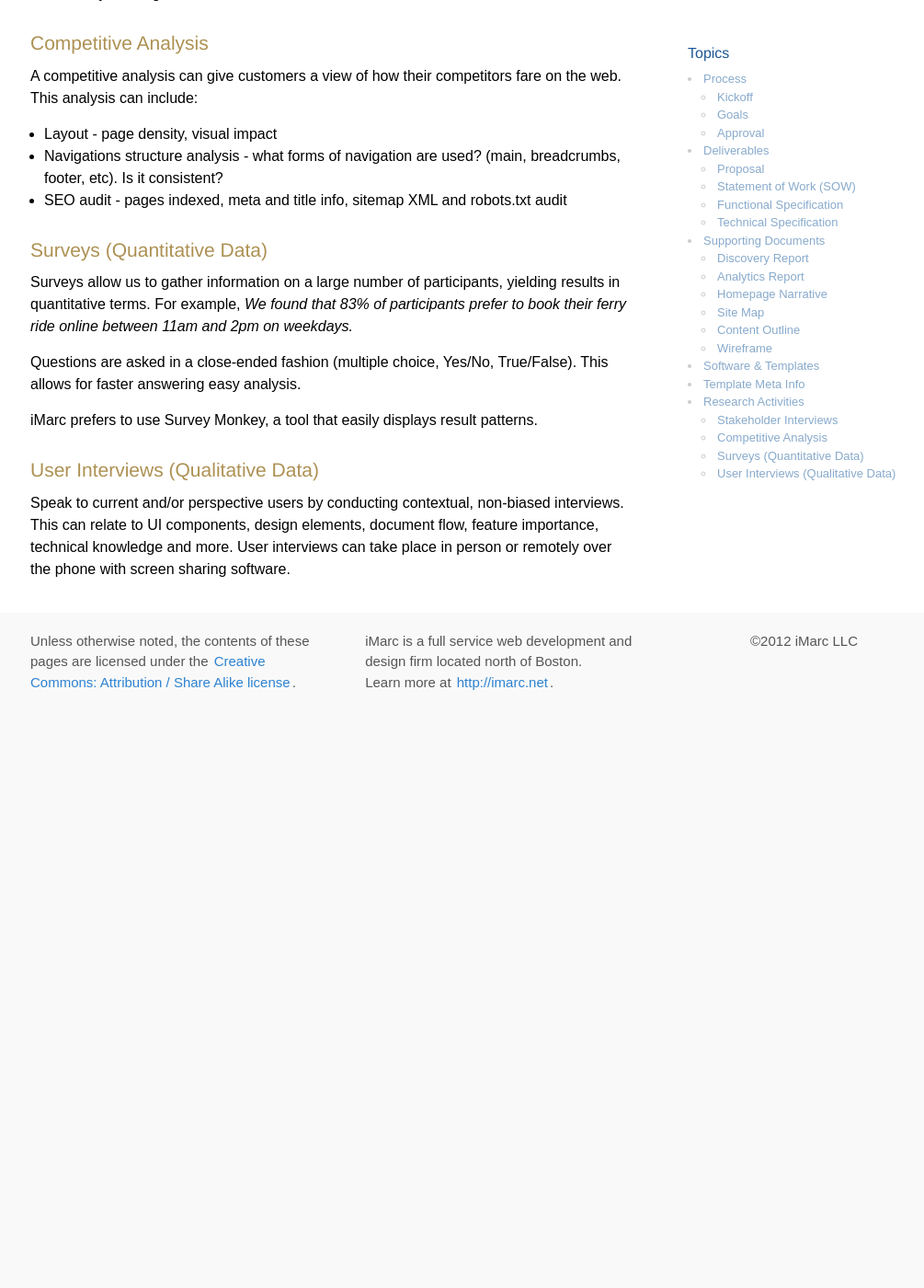
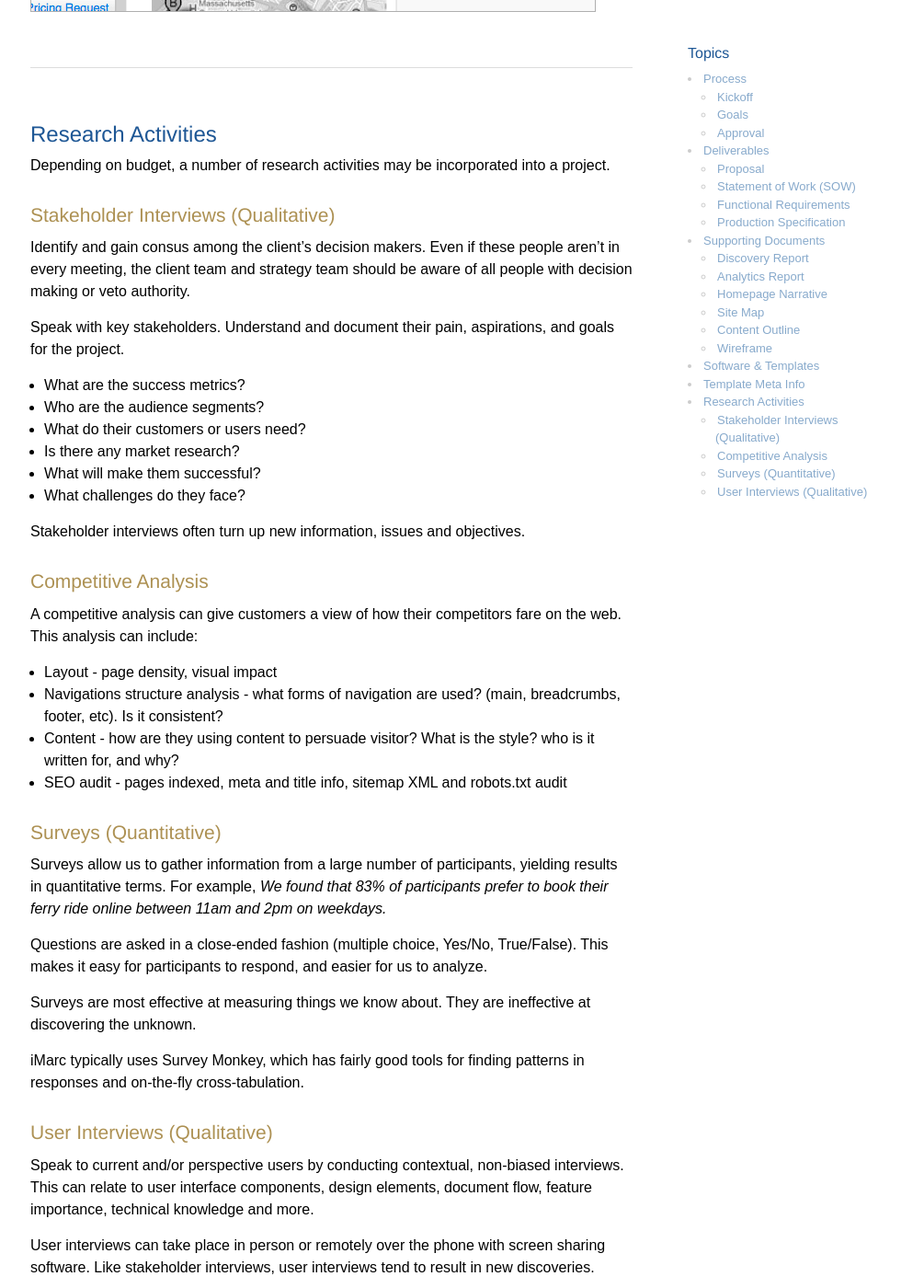
Before and after one commit to imarc/handbook, a Jekyll site: the page built from strategy.markdown, in a window 1280 px wide and 1400 px high, scrolled down 7466 px. Shown: the whole window at 92% size, without its empty margins (137-1142 px from the left). Built offline with Jekyll 4.4.1, drawn with Linux system fonts in a browser that asks for light colours; nearby versions of some CDN libraries; before the commit the page ends 8239 px from its top, so only the background shows below that; some of the changed text lies outside the part shown.

Commit message:
Revisions and refinement of content.

```diff
--- a/strategy.markdown
+++ b/strategy.markdown
@@ -32,15 +32,16 @@
 
 ### Goals
 
+The goal of all strategy activity is to produce a blueprint for the application or site that iMarc has contracted to deliver.
+
 Strategy sanity checks recommendations from the proposal with client needs.  Strategy deliverables override recommendations from the proposal where necessary and agreed upon by the client.
 
 When proposals specify time or cost budget for production, strategy deliverables must define a project that can be easily produced within those limitations.
 
 
-
 ### Approval
 
-The output of strategy are concrete reference documents. Deliverables are approved by the client and iMarc producer who will ultimately lead the production phase.
+The output of strategy are concrete reference documents. Deliverables are approved by the client and by the iMarc producer who will ultimately lead the production phase.
 
 Approved deliverables are handed off to the project’s producer.
 
@@ -51,13 +52,13 @@
 
 ## Deliverables
 
-**Project Scope** is defined by a *Proposal* or a *Statement of Work*. "Scope" means how many hours are allocated to the project's phases, and any mandatory features. Scope is restated in the *Functional Spec* or *Technical Spec*
+A **deliverable** is a document or similar work product you can give to someone.
 
-**Project Requirements** are defined by a *Functional Spec* or a *Technical Spec*.
+**Project Scope** is defined by a *Proposal* or a *Statement of Work*. "Scope" means how many hours are allocated to the project's phases, and any mandatory features. Scope is restated in the *Functional Requirements* or *Production Specification*
 
-**Project Implementation** is defined by a *Technical Spec*.
+**Project Requirements** are defined by a *Functional Requirements* or a *Production Specification* document.
 
-
+**Project Implementation** is defined by a *Production Specification*.
 
 
 ### Proposal
@@ -66,8 +67,6 @@
  - Defines project scope
  - Recommends features and functionality
  - Includes background research & discovery
-
-
 
 
 ### Statement of Work (SOW)
@@ -79,13 +78,11 @@
  - Usually does not require a specification before production
 
 
-
-
-### Functional Specification
+### Functional Requirements
 
 A 5-10 page document for smaller projects with a production scope less than 200 hours.
 
-The Functional Spec takes about 60 hours to produce, including all discovery, research and meetings.
+The requirements document takes about 60 hours to produce, including all discovery, research and meetings.
 
  - Created by Strategy team or delivered by the client
  - Not a sales tool
@@ -99,10 +96,10 @@
  - Reviewed by Interactive Producer before finalization
  - May include or reference change orders vs the proposal scope
 
+(Sometimes called a [Functional Requirement](http://en.wikipedia.org/wiki/Functional_requirement).)
 
 
-
-### Technical Specification
+### Production Specification
 
 A 15–80 page document for projects scoped to a 200+ hours production schedule. iMarc used to call this a "Functional Requirements Document (FRD)".
 
@@ -112,23 +109,23 @@
  - Not a sales tool
  - Restates scope of production phase
  - Must be approved by the client
- - Includes everything in a Functional Specification, plus:
-   - Describe back-end functionality such as CMS tools, fields and relationships; databases; network and server infrastructure; external systems the site works with; security considerations.
+ - Includes everything in a Requirements document, *plus*:
+   - Describes back-end functionality such as CMS tools, fields and relationships; databases; network and server infrastructure; external systems the site works with; security considerations.
    - Must be reviewed by Interactive Producer and an engineer before finalization
    - May also be reviewed on an ad hoc basis by UX, Creative, BizDev or others identified by Producer or Strategist
 
+(This is somewhat akin to a [Functional Specification](http://en.wikipedia.org/wiki/Functional_specification). However, it's not as detailed. See also Joel Spolsky's [Painless Functional Specifications](http://www.joelonsoftware.com/articles/fog0000000036.html) series.)
 
 
 
 ## Supporting Documents
 
-The Functional Specification or Technical Specification commonly include:
-
-
+The Requirements or Specification documents commonly include:
 
 
 ### Discovery Report
-Brief document summarizing findings, including:
+
+A brief document summarizing findings, including:
 
  - Business overview, including services and customers
  - Target audiences
@@ -143,19 +140,14 @@
 The discovery document is typically 2-6 pages. The primary purpose of this document is to ensure all stakeholders are aligned to the same objectives and priorities. Secondarily, it serves as a "checklist" of sorts for the next documents: site map, wireframes, specifications.
 
 
-
 ### Analytics Report
 
-2–10 page document that summarizes website analytics indentifying the most important data pertaining to the upcoming project. The primary purpose of this document is to convey traffic data and trends in an easy to understand summarization.
-
-
+2–10 page document that summarizes website analytics indentifying the most important data pertaining to the upcoming project. The primary purpose of this document is to convey user activity and trends in an easy to understand summarization.
 
 
 ### Homepage Narrative
 
 Brief, 1-2 page document that defines all content, features and functionality required for the homepage. This simple list and description acts as a starting point for the design and creative phase.
-
-
 
 
 ### Site Map
@@ -178,11 +170,14 @@
 
 ### Wireframe
 
-User interface illustration stripped of all presentational style.
- 	- Allows for rapid, efficient UI iteration
- 	- Convey what a screen does, not what it looks like
- 	- However, design is inexlicably linked to layout, so a UX Engineer or Creative should be consulted on wireframes, and often will be the principal authors
- 	- Multiple wireframes are often produced to express various parts of the site
+User interface illustration stripped of all presentational style. It's a bit of a "sneak preview" of the site for our clients, and helps them visualize the ideas being discussed and get buy-in from stakeholders.
+
+	- Allows for rapid, efficient UI iteration
+	- Conveys what a screen does
+ 	- We often create multiple wireframes express various parts of the site
+	- Sometimes depict multiple parts of a single workflow; we call these *Storyboards*
+	- Almost always annotated to describe behaviors, functionality, and content needs.
+ 	- Should not depict creative design. However, design is inexlicably linked to layout, so you should consult a UX Engineer or Designer on wireframes. Often, they will be the principal authors.
 
 *Example:*
 ![Example of Wireframe](img/wireframe.png)
@@ -196,23 +191,23 @@
 
 (At least one Interactive Producer uses Microsoft Visio for Windows; OmniGraffle can import/export those files.)
 
-iMarc generally uses the [Konigi stencil set](http://konigi.com/tools/omnigraffle-wireframe-stencils) for wireframes. This provides a remarkably complete set of user interface components for web sites, applications and mobile devices.
+iMarc generally uses the [Konigi stencil set](http://konigi.com/tools/omnigraffle-wireframe-stencils) for wireframes. This provides a remarkably complete set of user interface components for web sites, applications and mobile devices. We also have created an "iMarc Objects" stencil with some commonly used elements, including iMarc-branded metadata blocks.
 
-We usually write reports and specifications in [Word](http://www.microsoft.com/mac/word) (which has particularly good change tracking), but are not married to it. (You can download branded templates from [our intranet](http://internal.imarc.net/).) We've used [Pages](http://www.apple.com/iwork/pages/) too; the revision tools aren't as robust but it's much better at handling images and styles, less prone to crashing.
-
+We usually write reports and specifications in [Word](http://www.microsoft.com/mac/word), but are not married to it. We prefer Word's .docx file format for its superior change tracking capabilities. (You can download branded templates from [our intranet](http://internal.imarc.net/).) We've used [Pages](http://www.apple.com/iwork/pages/) too; the revision tools aren't as robust but it's much better at handling images and styles, and less prone to crashing.
 
 
 
 
 ## Template Meta Info
 
-Strategy deliverables should contain some combination of the following meta information
+Strategy deliverables should contain some combination of the following meta information.
 
- - Wireframe title - Each wireframe should be given a title relevant to the template
- - Updated date - When was this wireframe last updated?
- - Version number - Give the wireframe a version number
- - Annotations - Annotations describe behaviors, functionality, etc
- - Author
+ - Client Name - Example: "iMarc LLC"
+ - Document title - What is this and what role does it play in the project? Example: "Product Detail Page Wireframe"
+ - Updated date - When was this wireframe last updated? Example: "September 14, 2012"
+ - Version number - A collaboration aid. Example: "v7"
+ - Author - Each document has one author. The last person to touch the document is the author of record and is responsible for its contents. Example: "David Tufts"
+ - Revision Notes - what changed in this revision - mainly used in requirements and specification documents
 
 ![Wireframe title, date, annotations](img/wireframe_meta.png)
 
@@ -221,40 +216,47 @@
 
 ## Research Activities
 
-Depending on budget, a number of research levels can be incorporated
-into a project.
+Depending on budget, a number of research activities may be incorporated into a project.
 
 
-### Stakeholder Interviews
+### Stakeholder Interviews (Qualitative)
 
-Identify and gain consus with the client who the key decision makers are. Even if these people aren't in every meeting, the client team and strategy team should be aware of all people with decision making or veto authority.
+Identify and gain consus among the client's decision makers. Even if these people aren't in every meeting, the client team and strategy team should be aware of all people with decision making or veto authority.
 
 Speak with key stakeholders. Understand and document their pain, aspirations, and goals for the project.
-
 - What are the success metrics?
 - Who are the audience segments?
-- Does any existing market research exist?
+- What do their customers or users need?
+- Is there any market research?
+- What will make them successful?
+- What challenges do they face?
+
+Stakeholder interviews often turn up new information, issues and objectives.
 
 
 ### Competitive Analysis
 
-A competitive analysis can give customers a view of how their competitors fare on the web.
-This analysis can include:
+A competitive analysis can give customers a view of how their competitors fare on the web. This analysis can include:
 
 - Layout - page density, visual impact
 - Navigations structure analysis - what forms of navigation are used? (main, breadcrumbs, footer, etc). Is it consistent?
+- Content - how are they using content to persuade visitor? What is the style? who is it written for, and why?
 - SEO audit - pages indexed, meta and title info, sitemap XML and robots.txt audit
 
 
-### Surveys (Quantitative Data)
+### Surveys (Quantitative)
 
-Surveys allow us to gather information on a large number of participants, yielding results in quantitative terms. For example, *We found that 83% of participants prefer to book their ferry ride online between 11am and 2pm on weekdays.*
+Surveys allow us to gather information from a large number of participants, yielding results in quantitative terms. For example, *We found that 83% of participants prefer to book their ferry ride online between 11am and 2pm on weekdays.*
 
-Questions are asked in a close-ended fashion (multiple choice, Yes/No, True/False). This allows for faster answering easy analysis.
+Questions are asked in a close-ended fashion (multiple choice, Yes/No, True/False). This makes it easy for participants to respond, and easier for us to analyze.
 
-iMarc prefers to use Survey Monkey, a tool that easily displays result patterns.
+Surveys are most effective at measuring things we know about. They are ineffective at discovering the unknown.
+
+iMarc typically uses Survey Monkey, which has fairly good tools for finding patterns in responses and on-the-fly cross-tabulation.
 
 
-### User Interviews (Qualitative Data)
+### User Interviews (Qualitative)
 
-Speak to current and/or perspective users by conducting contextual, non-biased interviews. This can relate to UI components, design elements, document flow, feature importance, technical knowledge and more. User interviews can take place in person or remotely over the phone with screen sharing software.
+Speak to current and/or perspective users by conducting contextual, non-biased interviews. This can relate to user interface components, design elements, document flow, feature importance, technical knowledge and more.
+
+User interviews can take place in person or remotely over the phone with screen sharing software. Like stakeholder interviews, user interviews tend to result in new discoveries.
```
Also changed, not shown: other parts of strategy.markdown (+2 -2 lines).
